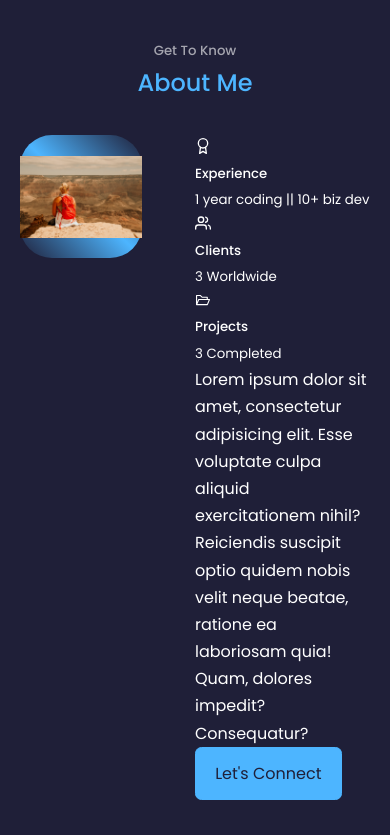
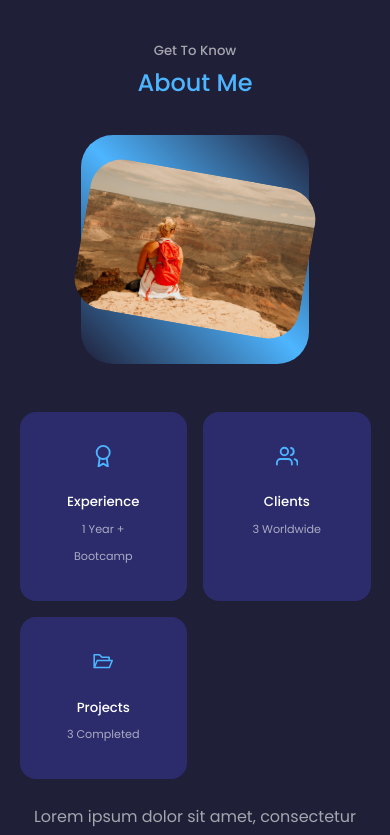
Before and after one commit to denimazzei/portfolio-2022, a React (Create React App) app: page / in a window 390 px wide. Shown: the part 900-1735 px from the top of the page. Built offline with nearby package versions, Linux system fonts and the light colour scheme.

Commit message:
css on about section

```diff
--- a/src/components/about/About.jsx
+++ b/src/components/about/About.jsx
@@ -22,7 +22,7 @@
                     <article className='about_card'>
                         <FiAward className="about_icon"/>
                         <h5>Experience</h5>
-                        <small>1 year coding || 10+ biz dev</small>
+                        <small>1 Year + Bootcamp</small>
                     </article>
 
                     <article className='about_card'>
--- a/src/components/about/about.css
+++ b/src/components/about/about.css
@@ -13,3 +13,91 @@
     place-items: center;
 
 }
+
+.about_me-image {
+    border-radius: 2rem;
+    overflow: hidden;
+    transform: rotate(10deg);
+    transition: var(--transition);
+}
+
+.about_me-image:hover{
+    transform: rotate(0);
+}
+
+.about_cards{
+    display: grid;
+    grid-template-columns: repeat(3, 1fr);
+    gap: 1.5rem;
+}
+
+.about_card{
+    background: var(--color-bg-variant);
+    border: 1px solid transparent;
+    border-radius: 1rem;
+    padding: 2rem;
+    text-align: center;
+    transition: var(--transition);
+}
+
+.about_card:hover{
+    background: transparent;
+    border-color: var(--color-primary-variant);
+    cursor: default;
+}
+
+.about_icon{
+    color: var(--color-primary);
+    font-size: 1.4rem;
+    margin-bottom: 1rem;
+}
+
+.about_card h5 {
+    font-size: 0.95.rem;
+}
+
+.about_card small{
+    font-size: 0.7rem;
+    color: var(--color-light);
+}
+
+.about_content p{
+    margin: 2rem 0 2.6rem;
+    color: var(--color-light);
+}
+
+/* ====== MEDIA QUERIES (MEDIUM DEVICES) =========*/
+
+@media screen and (max-width: 1024px) {
+    .about_container{
+        grid-template-columns: 1fr;
+        gap: 0;
+    }
+    .about_me{
+        width: 50%;
+        margin: 2rem auto 4rem;
+    }
+    .about_content p{
+        margin: 1rem 0 1.5rem;
+    }
+}
+
+
+/* ====== MEDIA QUERIES (SMALL DEVICES) =========*/
+
+@media screen and (max-width: 600px) {
+    .about_me{
+        width: 65%;
+        margin: 0 auto 3rem;
+    }
+    .about_cards{
+        grid-template-columns: 1fr 1fr;
+        gap: 1rem;
+    }
+    .about_content {
+        text-align: center;
+    }
+    .about_content p{
+        margin: 1.5rem 0;
+    }
+}
```
Also changed, not shown: 2 other files (tests, documents, lock files or other folders).
